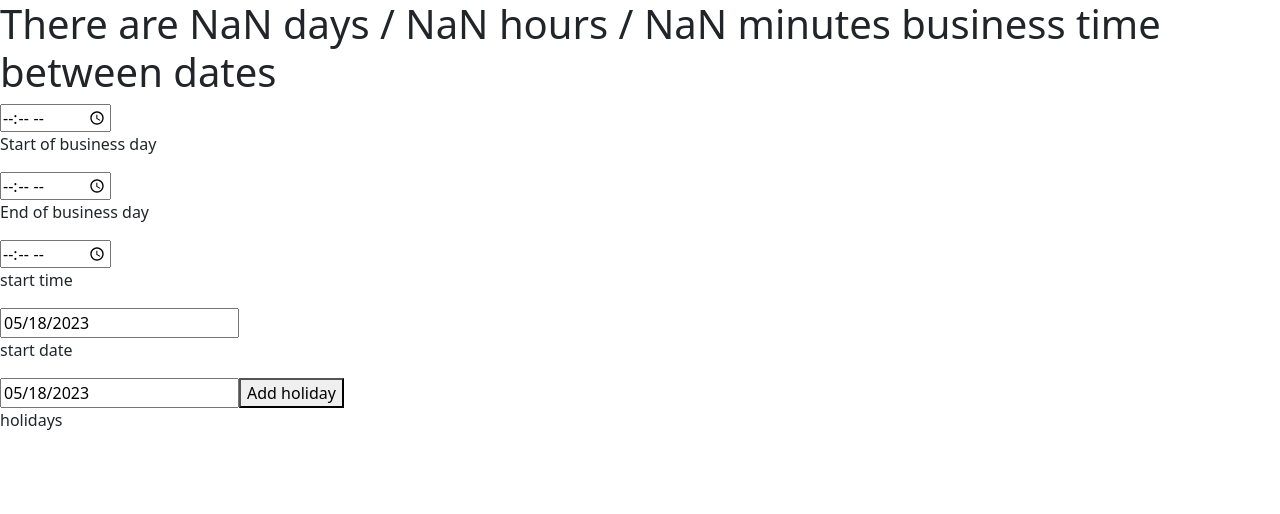
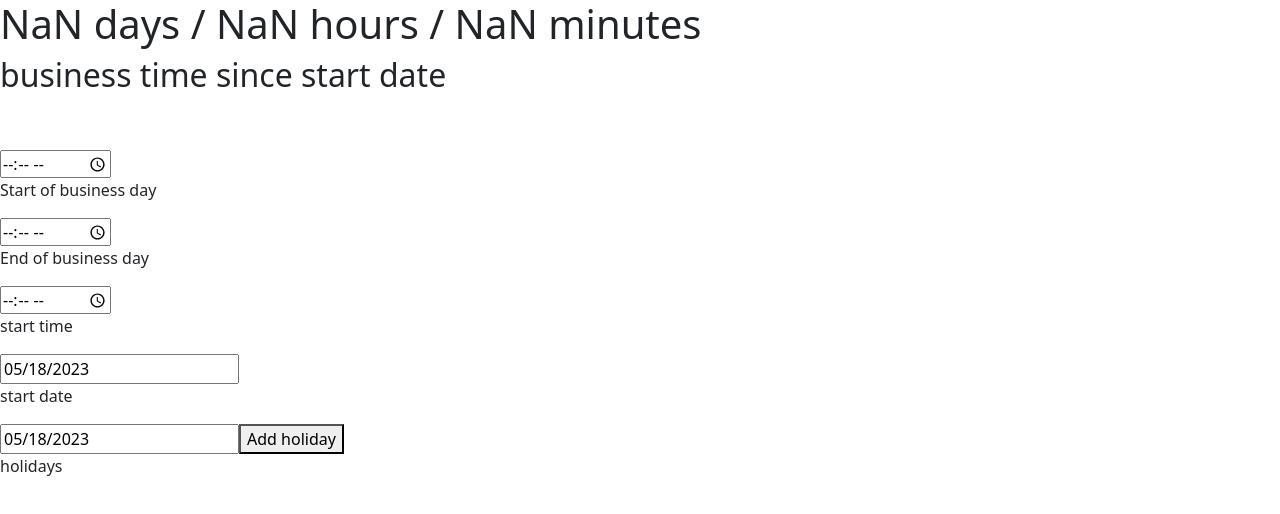
Before and after one commit to nathaniel-haglund/datetest, a React (Create React App) app: page / in a window 1280 px wide. Shown: the top 514 px of the page. Built offline with nearby package versions, Linux system fonts and the light colour scheme.

Commit message:
changed words

```diff
--- a/src/App.js
+++ b/src/App.js
@@ -81,8 +81,10 @@ const businessHours = () => {
 
   return (
     <div>
-      <h1>There are {businessHours()} business time between dates</h1>
-
+      <h1>{businessHours()}</h1>
+      <h2>business time since start date</h2>
+      <br />
+      <br />
         <input type="time" onChange={(event) => setStartBusinessDay(event.target.value)} />
         <p>Start of business day</p>
         <input type="time" onChange={(event) => setEndBusinessDay(event.target.value)} />
```
